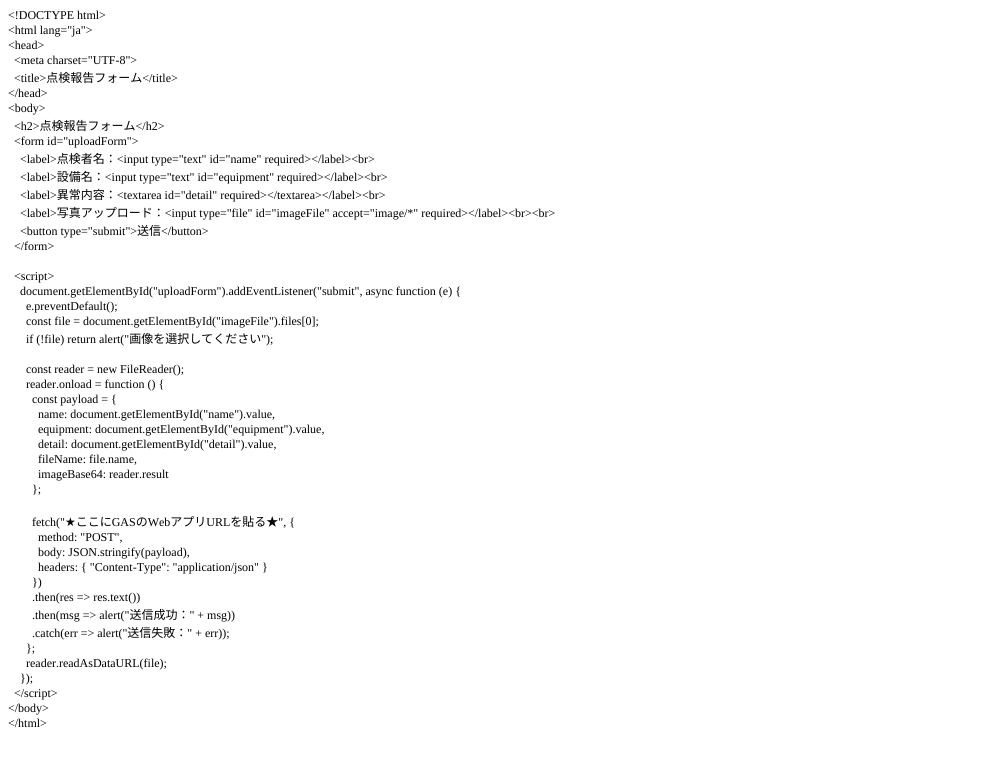
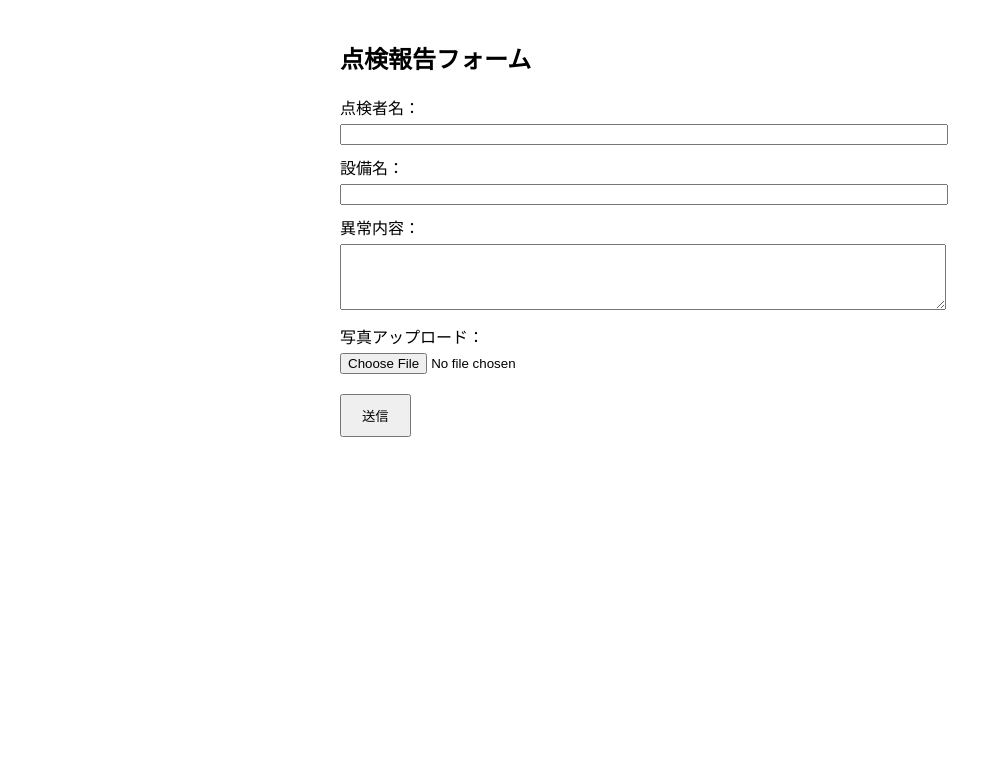
Before and after one commit to taka-1982/efect-Reporting-Form, a plain HTML site: page index.html in a window 1280 px wide. Shown: the whole page, without its empty margins (0-1003 px from the left). Drawn offline with Linux system fonts and the light colour scheme.

Commit message:
Add files via upload

```diff
--- a/index.html
+++ b/index.html
@@ -1,63 +1,80 @@
-<!DOCTYPE html PUBLIC "-//W3C//DTD HTML 4.01//EN" "http://www.w3.org/TR/html4/strict.dtd">
-<html>
+<!DOCTYPE html>
+<html lang="ja">
 <head>
-  <meta http-equiv="Content-Type" content="text/html; charset=utf-8">
-  <meta http-equiv="Content-Style-Type" content="text/css">
-  <title></title>
-  <meta name="Generator" content="Cocoa HTML Writer">
-  <meta name="CocoaVersion" content="2487.5">
-  <style type="text/css">
-    p.p1 {margin: 0.0px 0.0px 0.0px 0.0px; font: 12.0px Times; -webkit-text-stroke: #000000}
-    p.p2 {margin: 0.0px 0.0px 0.0px 0.0px; font: 12.0px Times; -webkit-text-stroke: #000000; min-height: 14.0px}
-    span.s1 {font-kerning: none}
+  <meta charset="UTF-8">
+  <title>点検報告フォーム</title>
+  <style>
+    body {
+      font-family: sans-serif;
+      padding: 20px;
+      max-width: 600px;
+      margin: auto;
+    }
+    label {
+      display: block;
+      margin-top: 10px;
+    }
+    input, textarea {
+      width: 100%;
+      margin-top: 5px;
+    }
+    button {
+      margin-top: 20px;
+      padding: 10px 20px;
+    }
   </style>
 </head>
 <body>
-<p class="p1"><span class="s1">&lt;!DOCTYPE html&gt;</span></p>
-<p class="p1"><span class="s1">&lt;html lang="ja"&gt;</span></p>
-<p class="p1"><span class="s1">&lt;head&gt;</span></p>
-<p class="p1"><span class="s1"><span class="Apple-converted-space">  </span>&lt;meta charset="UTF-8"&gt;</span></p>
-<p class="p1"><span class="s1"><span class="Apple-converted-space">  </span>&lt;title&gt;点検報告フォーム&lt;/title&gt;</span></p>
-<p class="p1"><span class="s1">&lt;/head&gt;</span></p>
-<p class="p1"><span class="s1">&lt;body&gt;</span></p>
-<p class="p1"><span class="s1"><span class="Apple-converted-space">  </span>&lt;h2&gt;点検報告フォーム&lt;/h2&gt;</span></p>
-<p class="p1"><span class="s1"><span class="Apple-converted-space">  </span>&lt;form id="uploadForm"&gt;</span></p>
-<p class="p1"><span class="s1"><span class="Apple-converted-space">    </span>&lt;label&gt;点検者名：&lt;input type="text" id="name" required&gt;&lt;/label&gt;&lt;br&gt;</span></p>
-<p class="p1"><span class="s1"><span class="Apple-converted-space">    </span>&lt;label&gt;設備名：&lt;input type="text" id="equipment" required&gt;&lt;/label&gt;&lt;br&gt;</span></p>
-<p class="p1"><span class="s1"><span class="Apple-converted-space">    </span>&lt;label&gt;異常内容：&lt;textarea id="detail" required&gt;&lt;/textarea&gt;&lt;/label&gt;&lt;br&gt;</span></p>
-<p class="p1"><span class="s1"><span class="Apple-converted-space">    </span>&lt;label&gt;写真アップロード：&lt;input type="file" id="imageFile" accept="image/*" required&gt;&lt;/label&gt;&lt;br&gt;&lt;br&gt;</span></p>
-<p class="p1"><span class="s1"><span class="Apple-converted-space">    </span>&lt;button type="submit"&gt;送信&lt;/button&gt;</span></p>
-<p class="p1"><span class="s1"><span class="Apple-converted-space">  </span>&lt;/form&gt;</span></p>
-<p class="p2"><span class="s1"></span><br></p>
-<p class="p1"><span class="s1"><span class="Apple-converted-space">  </span>&lt;script&gt;</span></p>
-<p class="p1"><span class="s1"><span class="Apple-converted-space">    </span>document.getElementById("uploadForm").addEventListener("submit", async function (e) {</span></p>
-<p class="p1"><span class="s1"><span class="Apple-converted-space">      </span>e.preventDefault();</span></p>
-<p class="p1"><span class="s1"><span class="Apple-converted-space">      </span>const file = document.getElementById("imageFile").files[0];</span></p>
-<p class="p1"><span class="s1"><span class="Apple-converted-space">      </span>if (!file) return alert("画像を選択してください");</span></p>
-<p class="p2"><span class="s1"></span><br></p>
-<p class="p1"><span class="s1"><span class="Apple-converted-space">      </span>const reader = new FileReader();</span></p>
-<p class="p1"><span class="s1"><span class="Apple-converted-space">      </span>reader.onload = function () {</span></p>
-<p class="p1"><span class="s1"><span class="Apple-converted-space">        </span>const payload = {</span></p>
-<p class="p1"><span class="s1"><span class="Apple-converted-space">          </span>name: document.getElementById("name").value,</span></p>
-<p class="p1"><span class="s1"><span class="Apple-converted-space">          </span>equipment: document.getElementById("equipment").value,</span></p>
-<p class="p1"><span class="s1"><span class="Apple-converted-space">          </span>detail: document.getElementById("detail").value,</span></p>
-<p class="p1"><span class="s1"><span class="Apple-converted-space">          </span>fileName: file.name,</span></p>
-<p class="p1"><span class="s1"><span class="Apple-converted-space">          </span>imageBase64: reader.result</span></p>
-<p class="p1"><span class="s1"><span class="Apple-converted-space">        </span>};</span></p>
-<p class="p2"><span class="s1"></span><br></p>
-<p class="p1"><span class="s1"><span class="Apple-converted-space">        </span>fetch("★ここにGASのWebアプリURLを貼る★", {</span></p>
-<p class="p1"><span class="s1"><span class="Apple-converted-space">          </span>method: "POST",</span></p>
-<p class="p1"><span class="s1"><span class="Apple-converted-space">          </span>body: JSON.stringify(payload),</span></p>
-<p class="p1"><span class="s1"><span class="Apple-converted-space">          </span>headers: { "Content-Type": "application/json" }</span></p>
-<p class="p1"><span class="s1"><span class="Apple-converted-space">        </span>})</span></p>
-<p class="p1"><span class="s1"><span class="Apple-converted-space">        </span>.then(res =&gt; res.text())</span></p>
-<p class="p1"><span class="s1"><span class="Apple-converted-space">        </span>.then(msg =&gt; alert("送信成功：" + msg))</span></p>
-<p class="p1"><span class="s1"><span class="Apple-converted-space">        </span>.catch(err =&gt; alert("送信失敗：" + err));</span></p>
-<p class="p1"><span class="s1"><span class="Apple-converted-space">      </span>};</span></p>
-<p class="p1"><span class="s1"><span class="Apple-converted-space">      </span>reader.readAsDataURL(file);</span></p>
-<p class="p1"><span class="s1"><span class="Apple-converted-space">    </span>});</span></p>
-<p class="p1"><span class="s1"><span class="Apple-converted-space">  </span>&lt;/script&gt;</span></p>
-<p class="p1"><span class="s1">&lt;/body&gt;</span></p>
-<p class="p1"><span class="s1">&lt;/html&gt;</span></p>
+  <h2>点検報告フォーム</h2>
+  <form id="uploadForm">
+    <label>点検者名：
+      <input type="text" id="name" required>
+    </label>
+
+    <label>設備名：
+      <input type="text" id="equipment" required>
+    </label>
+
+    <label>異常内容：
+      <textarea id="detail" required rows="4"></textarea>
+    </label>
+
+    <label>写真アップロード：
+      <input type="file" id="imageFile" accept="image/*" required>
+    </label>
+
+    <button type="submit">送信</button>
+  </form>
+
+  <script>
+    document.getElementById("uploadForm").addEventListener("submit", async function (e) {
+      e.preventDefault();
+      const file = document.getElementById("imageFile").files[0];
+      if (!file) return alert("画像を選択してください");
+
+      const reader = new FileReader();
+      reader.onload = function () {
+        const payload = {
+          name: document.getElementById("name").value,
+          equipment: document.getElementById("equipment").value,
+          detail: document.getElementById("detail").value,
+          fileName: file.name,
+          imageBase64: reader.result
+        };
+
+        fetch("★★ここにGASのWebアプリURLを貼ってください★★", {
+          method: "POST",
+          body: JSON.stringify(payload),
+          headers: {
+            "Content-Type": "application/json"
+          }
+        })
+        .then(res => res.text())
+        .then(msg => alert("送信成功：" + msg))
+        .catch(err => alert("送信失敗：" + err));
+      };
+      reader.readAsDataURL(file);
+    });
+  </script>
 </body>
 </html>
```
